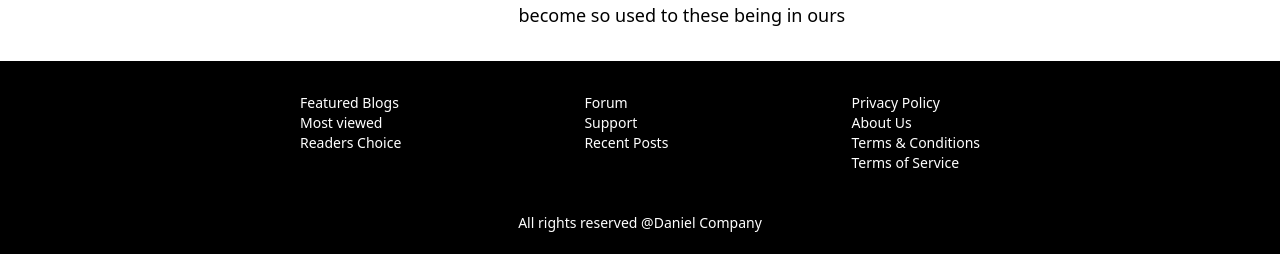
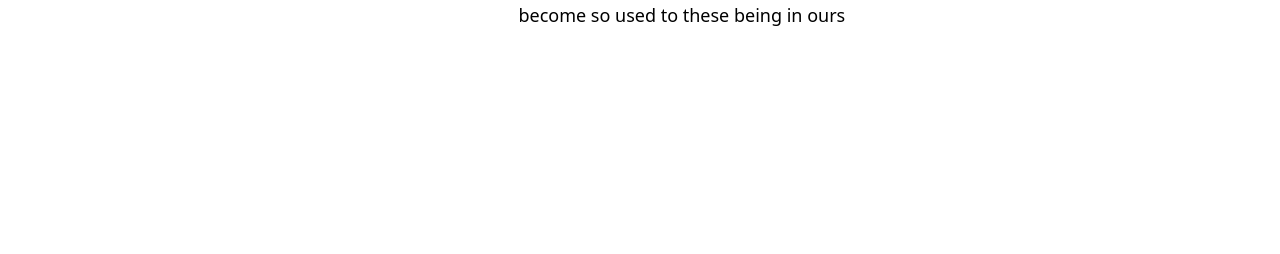
Before and after one commit to Darougah/BLOG-APP, a React (Vite) app in the folder frontend/: page / in a window 1280 px wide. Shown: the part 1411-1665 px from the top of the page. After the commit the page ends 1440 px from the top, so only its background shows below. Built offline with nearby package versions, Linux system fonts and the light colour scheme.

Commit message:
removed route footer and placed it in Home.jsx

```diff
--- a/frontend/src/App.jsx
+++ b/frontend/src/App.jsx
@@ -1,5 +1,3 @@
-import Footer from "./components/Footer";
-import Navbar from "./components/Navbar";
 import { Route, Routes } from "react-router-dom";
 import Home from "./pages/Home";
 import Login from "./pages/Login";
@@ -13,7 +11,6 @@ const App = () => {
         <Route exact path="/login" element={<Login />} />
         <Route exact path="/register" element={<Register />} />
       </Routes>
-      <Footer />
     </div>
   );
 };
```
